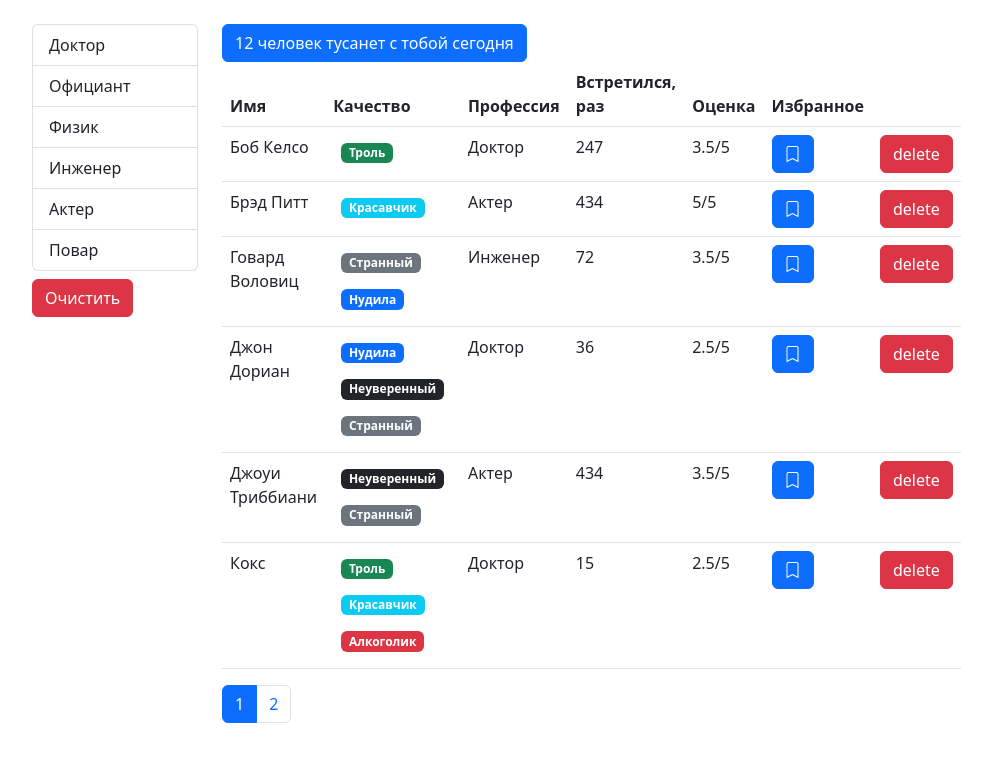
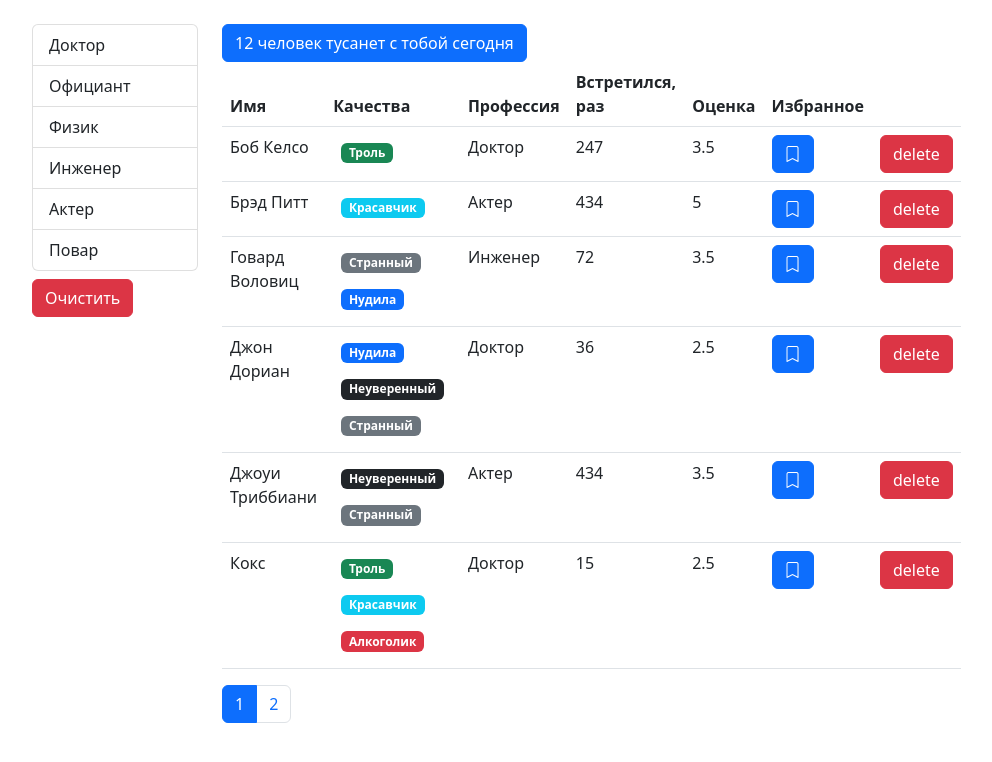
Before and after one commit to NMKD/fast-company, a React (Create React App) app: page / in a window 1280 px wide. Shown: the top 762 px of the page, without its empty margins (50-1042 px from the left). Built offline with nearby package versions, Linux system fonts and the light colour scheme.

Commit message:
change component Table to small parts

```diff
--- a/src/App.js
+++ b/src/App.js
@@ -4,17 +4,6 @@ import api from "./api/index";
 
 const App = () => {
     const [users, setUsers] = useState([]);
-
-    async function fetchData() {
-        try {
-            const apiUsers = await api.users.fetchAll();
-            setUsers(apiUsers);
-        } catch (error) {
-            throw new Error(
-                "error when mounting the component App when fetchData to api/users"
-            );
-        }
-    }
 
     const handleDelete = (userId) =>
         setUsers((prevState) => prevState.filter((d) => d._id !== userId));
@@ -32,6 +21,16 @@ const App = () => {
     };
 
     useState(() => {
+        async function fetchData() {
+            try {
+                const apiUsers = await api.users.fetchAll();
+                setUsers(apiUsers);
+            } catch (error) {
+                throw new Error(
+                    "error when mounting the component App when fetchData to api/users"
+                );
+            }
+        }
         fetchData();
     }, [users]);
 
--- /dev/null
+++ b/src/components/User/qualitieList.jsx
@@ -0,0 +1,18 @@
+import React from "react";
+import Qualitie from "./qualitie";
+import PropTypes from "prop-types";
+
+const QualitieList = ({ qualities }) => {
+    return (
+        <>
+            {qualities.map((q) => (
+                <Qualitie key={q.color} {...q} />
+            ))}
+        </>
+    );
+};
+QualitieList.propTypes = {
+    qualities: PropTypes.arrayOf(PropTypes.object).isRequired
+};
+
+export default QualitieList;
--- a/src/components/User/table.jsx
+++ b/src/components/User/table.jsx
@@ -1,48 +1,50 @@
 import React from "react";
-import User from "./user";
+import TableHeader from "./tableHeader";
+import TableBody from "./tableBody";
 import PropTypes from "prop-types";
+import BookMark from "./bookmark";
+import QualitieList from "./qualitieList";
 
-const Table = ({ users, onDelete, onToogle, onSort }) => {
+const Table = ({ users, onDelete, onToogle, currentSort, onSort }) => {
+    const columns = {
+        name: { path: "name", name: "Имя" },
+        qualities: {
+            name: "Качества",
+            component: (user) => <QualitieList qualities={user.qualities} />
+        },
+        profession: { path: "profession.name", name: "Профессия" },
+        completedMeetings: {
+            path: "completedMeetings",
+            name: "Встретился, раз"
+        },
+        rate: { path: "rate", name: "Оценка" },
+        bookmark: {
+            path: "bookmark",
+            name: "Избранное",
+            component: (user) => (
+                <BookMark
+                    {...{ toogle: onToogle }}
+                    status={user.bookmark}
+                    id={user._id}
+                />
+            )
+        },
+        delete: {
+            component: (user) => (
+                <button
+                    className="btn btn-danger"
+                    onClick={() => onDelete(user._id)}
+                >
+                    delete
+                </button>
+            )
+        }
+    };
     return (
         <>
             <table className="table">
-                <thead>
-                    <tr>
-                        <th onClick={() => onSort("name")} scope="col">
-                            Имя
-                        </th>
-                        <th scope="col">Качество</th>
-                        <th
-                            onClick={() => onSort("profession.name")}
-                            scope="col"
-                        >
-                            Профессия
-                        </th>
-                        <th
-                            onClick={() => onSort("completedMeetings")}
-                            scope="col"
-                        >
-                            Встретился, раз
-                        </th>
-                        <th onClick={() => onSort("rate")} scope="col">
-                            Оценка
-                        </th>
-                        <th onClick={() => onSort("bookmark")} scope="col">
-                            Избранное
-                        </th>
-                        <th />
-                    </tr>
-                </thead>
-                <tbody>
-                    {users.map((user) => (
-                        <User
-                            key={user._id}
-                            {...user}
-                            remove={onDelete}
-                            onToogle={onToogle}
-                        />
-                    ))}
-                </tbody>
+                <TableHeader {...{ currentSort, onSort, columns }} />
+                <TableBody {...{ data: users, columns }} />
             </table>
         </>
     );
@@ -52,6 +54,7 @@ Table.propTypes = {
     users: PropTypes.array.isRequired,
     onDelete: PropTypes.func.isRequired,
     onToogle: PropTypes.func.isRequired,
+    currentSort: PropTypes.object.isRequired,
     onSort: PropTypes.func.isRequired
 };
 
--- /dev/null
+++ b/src/components/User/tableBody.jsx
@@ -0,0 +1,36 @@
+import React from "react";
+import PropTypes from "prop-types";
+import _ from "lodash";
+
+const TableBody = ({ data, columns }) => {
+    const renderContent = (item, col) => {
+        if (columns[col].component) {
+            const component = columns[col].component;
+            if (typeof component === "function") {
+                return component(item);
+            }
+            return component;
+        }
+        return _.get(item, columns[col].path);
+    };
+    return (
+        <>
+            <tbody>
+                {data.map((item) => (
+                    <tr key={item._id}>
+                        {Object.keys(columns).map((col) => (
+                            <td key={col}>{renderContent(item, col)}</td>
+                        ))}
+                    </tr>
+                ))}
+            </tbody>
+        </>
+    );
+};
+
+TableBody.propTypes = {
+    data: PropTypes.arrayOf(PropTypes.object).isRequired,
+    columns: PropTypes.object.isRequired
+};
+
+export default TableBody;
--- /dev/null
+++ b/src/components/User/tableHeader.jsx
@@ -0,0 +1,41 @@
+import React from "react";
+import PropTypes from "prop-types";
+
+const TableHeader = ({ currentSort, onSort, columns }) => {
+    const handleSort = (item) => {
+        onSort({
+            path: item,
+            order: currentSort.order === "asc" ? "desc" : "asc"
+        });
+    };
+    return (
+        <>
+            <thead>
+                <tr>
+                    {Object.keys(columns).map((column) => (
+                        <th
+                            key={column}
+                            onClick={
+                                columns[column].path
+                                    ? () => handleSort(columns[column].path)
+                                    : undefined
+                            }
+                            {...{ role: columns[column].path && "button" }}
+                            scope="col"
+                        >
+                            {columns[column].name}
+                        </th>
+                    ))}
+                </tr>
+            </thead>
+        </>
+    );
+};
+
+TableHeader.propTypes = {
+    currentSort: PropTypes.object.isRequired,
+    onSort: PropTypes.func.isRequired,
+    columns: PropTypes.object.isRequired
+};
+
+export default TableHeader;
--- a/src/components/User/user.jsx
+++ /dev/null
@@ -1,57 +0,0 @@
-import React from "react";
-import Qualitie from "./qualitie";
-import BookMark from "./bookmark";
-import PropTypes from "prop-types";
-
-const User = ({
-    name,
-    qualities,
-    profession,
-    completedMeetings,
-    rate,
-    _id,
-    bookmark,
-    remove,
-    onToogle
-}) => {
-    return (
-        <>
-            <tr>
-                <td>{name}</td>
-                <td>
-                    {qualities.map((q) => (
-                        <Qualitie key={q.color} {...q} />
-                    ))}
-                </td>
-                <td>{profession.name}</td>
-                <td>{completedMeetings}</td>
-                <td>{rate}/5</td>
-                <td>
-                    <BookMark toogle={onToogle} id={_id} status={bookmark} />
-                </td>
-                <td>
-                    <button
-                        className="btn btn-danger"
-                        onClick={() => remove(_id)}
-                    >
-                        delete
-                    </button>
-                </td>
-            </tr>
-        </>
-    );
-};
-
-User.propTypes = {
-    name: PropTypes.string.isRequired,
-    qualities: PropTypes.arrayOf(PropTypes.object).isRequired,
-    profession: PropTypes.object.isRequired,
-    completedMeetings: PropTypes.number.isRequired,
-    rate: PropTypes.number.isRequired,
-    _id: PropTypes.string.isRequired,
-    bookmark: PropTypes.bool.isRequired,
-    remove: PropTypes.func.isRequired,
-    onToogle: PropTypes.func.isRequired
-};
-
-export default User;
--- a/src/components/User/users.jsx
+++ b/src/components/User/users.jsx
@@ -16,7 +16,7 @@ const Users = ({ users, onDelete, onToogle }) => {
     // professions/api/filter
     const [professions, setProfessions] = useState();
     const [selectedProf, setSelectedProf] = useState();
-    const [sortBy, setSortBy] = useState({ iter: "name", order: "asc" });
+    const [sortBy, setSortBy] = useState({ path: "name", order: "asc" });
 
     const filterredUsers = selectedProf
         ? users.filter(
@@ -30,23 +30,13 @@ const Users = ({ users, onDelete, onToogle }) => {
 
     const sortedUsers = _.orderBy(
         filterredUsers,
-        [sortBy.iter],
+        [sortBy.path],
         [sortBy.order]
     );
 
     // Pagination/ отображение пользователей / фильтр
     const usersCrop = paginate(sortedUsers, currentPage, pageSize);
 
-    async function fetchData() {
-        try {
-            const newProf = await api.professions.fetchAll();
-            setProfessions(newProf);
-        } catch (error) {
-            throw new Error(
-                "error when mounting the component GroupList in Users"
-            );
-        }
-    }
     // Pagination
     const handlePageChange = (i) => {
         setCurrentPage(i);
@@ -62,10 +52,7 @@ const Users = ({ users, onDelete, onToogle }) => {
 
     // Sort table
     const handleSortTable = (item) => {
-        setSortBy((prevState) => ({
-            iter: item,
-            order: prevState.order === "asc" ? "desc" : "asc"
-        }));
+        setSortBy(item);
     };
 
     useEffect(() => {
@@ -73,6 +60,16 @@ const Users = ({ users, onDelete, onToogle }) => {
     }, [selectedProf]);
 
     useEffect(() => {
+        async function fetchData() {
+            try {
+                const newProf = await api.professions.fetchAll();
+                setProfessions(newProf);
+            } catch (error) {
+                throw new Error(
+                    "error when mounting the component GroupList in Users"
+                );
+            }
+        }
         fetchData();
         setCurrentPage(1);
     }, [professions]);
@@ -103,15 +100,14 @@ const Users = ({ users, onDelete, onToogle }) => {
                         {count > 0 && (
                             <Table
                                 users={usersCrop}
-                                onDelete={onDelete}
-                                onToogle={onToogle}
+                                {...{ onDelete, onToogle }}
                                 onSort={handleSortTable}
+                                currentSort={sortBy}
                             />
                         )}
                         <Pagination
                             itemsCount={count}
-                            pageSize={pageSize}
-                            currentPage={currentPage}
+                            {...{ pageSize, currentPage }}
                             onPageChange={handlePageChange}
                         />
                     </div>
```
